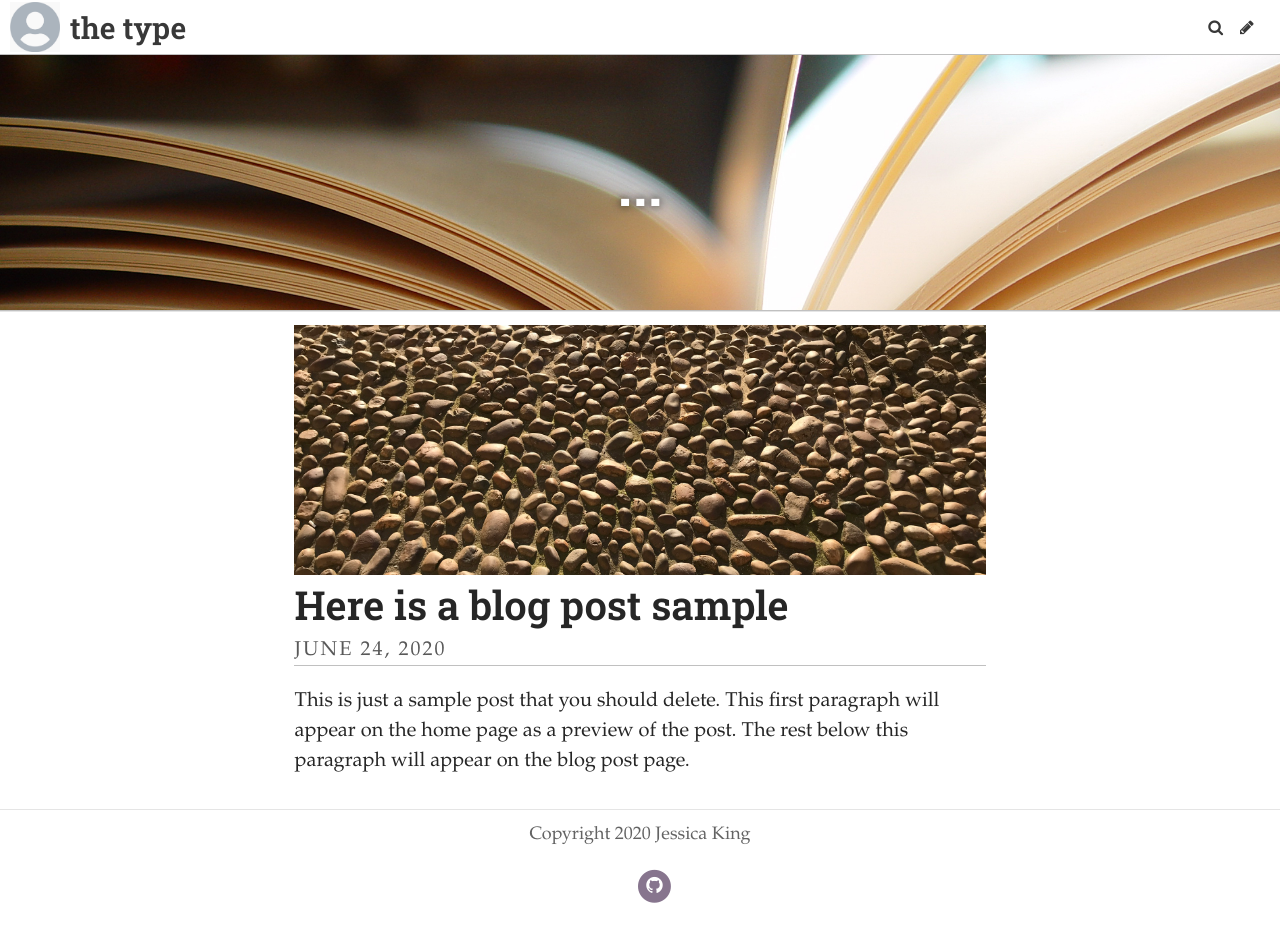
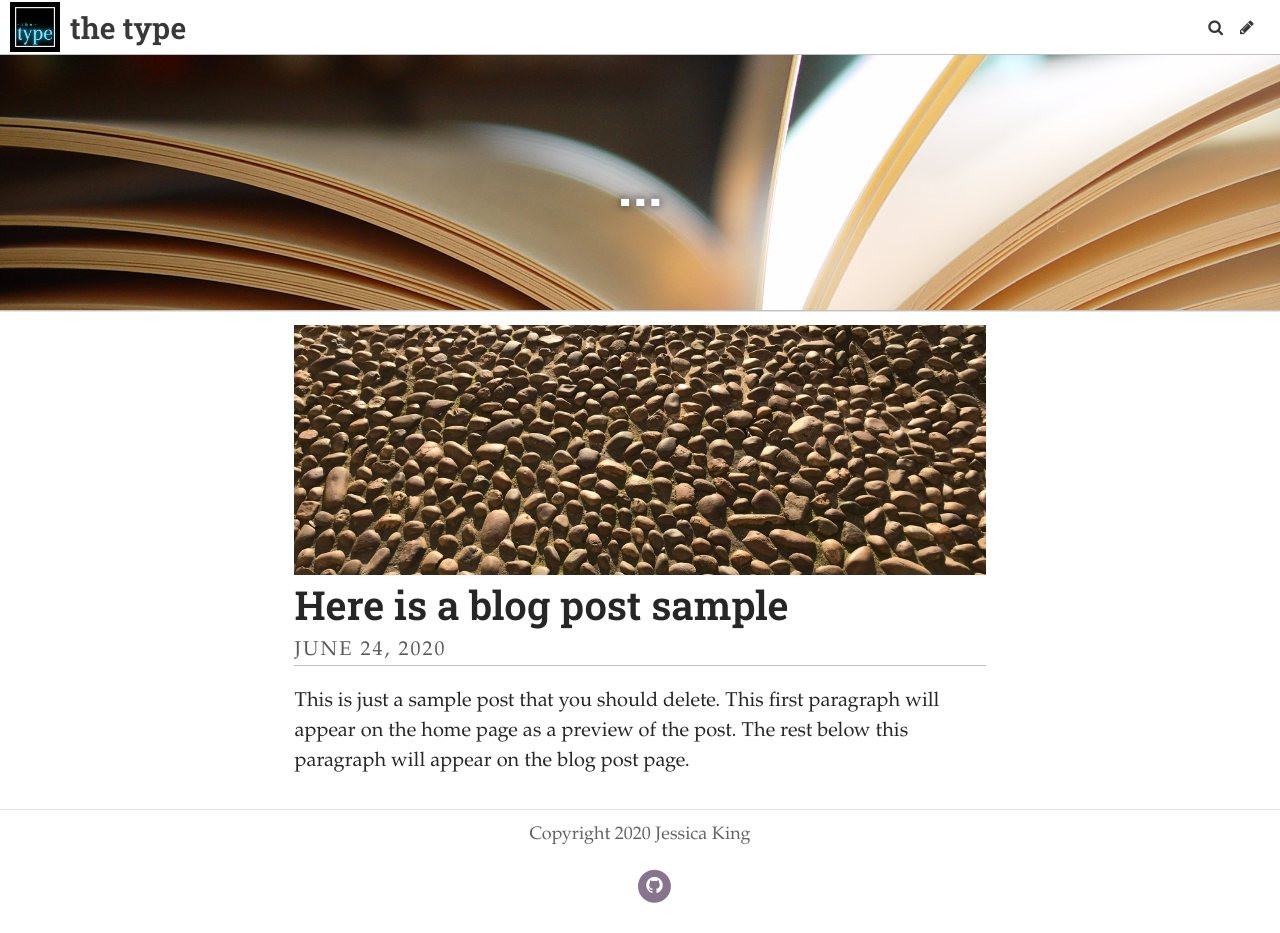
Before and after one commit to jessking16/thetype, a Jekyll site: the page built from index.html, in a window 1280 px wide. Built offline with Jekyll 4.4.1, drawn with Linux system fonts in a browser that asks for light colours; some web fonts are replaced; the list of posts is cut into pages by our own code.

Commit message:
Update Settings “general”

```diff
--- a/_data/settings.yml
+++ b/_data/settings.yml
@@ -4,7 +4,7 @@ header_text: ...
 footer_text: Copyright 2020 Jessica King
 header_feature_image: ../uploads/pages.jpg
 bannerheight: 20vmax
-logo: /uploads/logo.jpg
+logo: ../uploads/the-type-logo-2.png
 favicon: /uploads/favicon.ico
 gridlayout: false
 fixednavbar: false
```
Also changed, not shown: uploads/the-type-logo-2.png (added).
